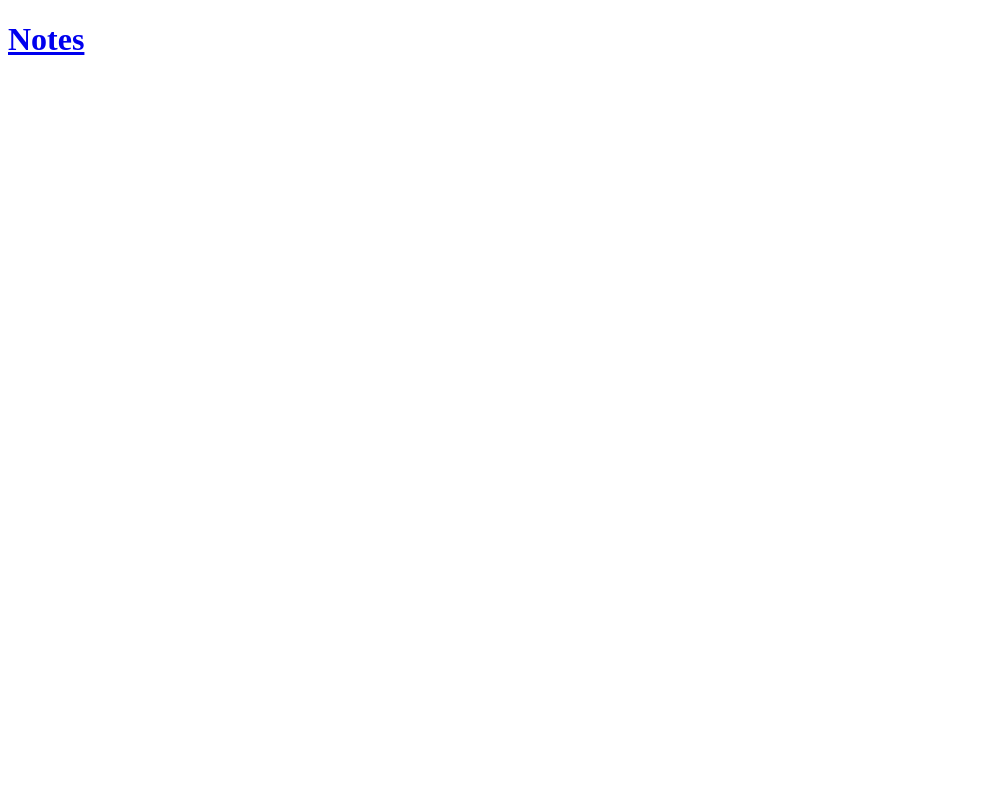
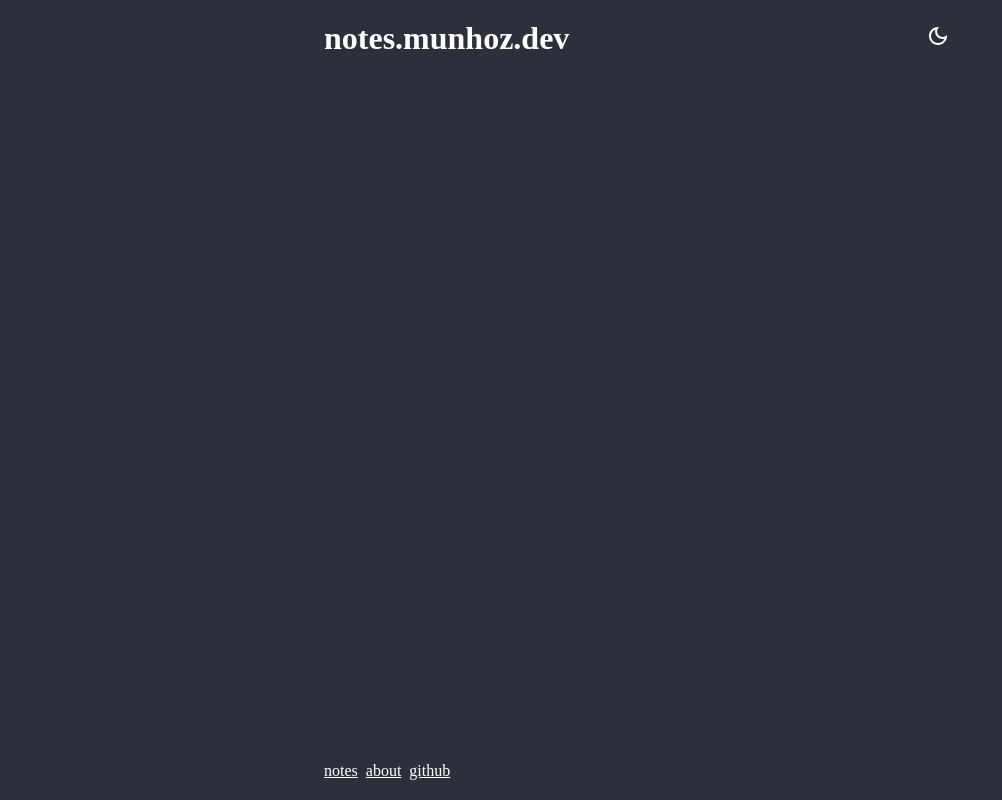
Before and after one commit to fnmunhoz/notes-gatsby-poc, a Gatsby site: page / in a window 1280 px wide. Shown: the whole page, without its empty margins (0-1002 px from the left). Built offline with nearby package versions, Linux system fonts and the light colour scheme; Gatsby itself is replaced by a stand-in of ours.

Commit message:
feat: add basic theme support (#5)
References:

https://www.joshwcomeau.com/blog/how-i-built-my-blog

https://epicreact.dev/css-variables

https://philipwalton.github.io/solved-by-flexbox/demos/sticky-footer

Icons:

https://fonts.google.com/icons

```diff
--- a/gatsby-config.js
+++ b/gatsby-config.js
@@ -1,6 +1,6 @@
 module.exports = {
   siteMetadata: {
-    title: `Notes`,
+    title: `notes.munhoz.dev`,
     description: `Felipe Munhoz's developer notes`,
     author: `Felipe Munhoz`,
     siteUrl: `https://notes.munhoz.dev`,
@@ -23,8 +23,8 @@ module.exports = {
         name: `Notes`,
         short_name: `Notes`,
         start_url: `/`,
-        background_color: `#663399`,
-        theme_color: `#663399`,
+        background_color: `#2b303b`,
+        theme_color: `#2b303b`,
         display: `minimal-ui`,
         icon: `src/images/logo.png`,
       },
--- a/package.json
+++ b/package.json
@@ -5,7 +5,10 @@
   "version": "1.0.0",
   "author": "Felipe Munhoz",
   "dependencies": {
+    "@emotion/react": "^11.4.1",
+    "@emotion/styled": "^11.3.0",
     "gatsby": "^3.11.1",
+    "gatsby-plugin-emotion": "^6.11.0",
     "gatsby-plugin-gatsby-cloud": "^2.11.0",
     "gatsby-plugin-image": "^1.11.0",
     "gatsby-plugin-manifest": "^3.11.0",
@@ -14,6 +17,7 @@
     "gatsby-plugin-sharp": "^3.11.0",
     "gatsby-source-filesystem": "^3.11.0",
     "gatsby-transformer-sharp": "^3.11.0",
+    "normalize.css": "^8.0.1",
     "react": "^17.0.1",
     "react-dom": "^17.0.1",
     "react-helmet": "^6.1.0"
--- /dev/null
+++ b/src/components/Footer.tsx
@@ -0,0 +1,26 @@
+import styled from "@emotion/styled"
+import { Link } from "gatsby"
+import React from "react"
+import theme from "../styles/theme"
+
+const Footer = () => {
+  return (
+    <Container>
+      <Link to="/">notes</Link>
+      <Link to="https://about.me/munhoz">about</Link>
+      <Link to="https://github.com/fnmunhoz">github</Link>
+    </Container>
+  )
+}
+
+const Container = styled.footer`
+  display: flex;
+  padding: 20px;
+
+  a {
+    color: ${theme.colors.primary};
+    padding-right: 8px;
+  }
+`
+
+export default Footer
--- a/src/components/Header.tsx
+++ b/src/components/Header.tsx
@@ -1,16 +1,32 @@
 import * as React from "react"
+import styled from "@emotion/styled"
 import { Link } from "gatsby"
+import theme from "../styles/theme"
+import ThemeToggler from "../styles/ThemeToggler"
 
 const Header = ({ siteTitle = `` }: { siteTitle: string }) => (
-  <header>
-    <div>
-      <h1>
-        <Link to="/">
-          {siteTitle}
-        </Link>
-      </h1>
-    </div>
-  </header>
+  <Container>
+    <h1>
+      <Link to="/">{siteTitle}</Link>
+    </h1>
+    <ThemeToggler />
+  </Container>
 )
 
+const Container = styled.header`
+  display: flex;
+  padding: 20px;
+
+  a {
+    text-decoration: none;
+    font-weight: bolder;
+    color: ${theme.colors.primary};
+  }
+
+  h1 {
+    flex: 1;
+    margin: 0;
+  }
+`
+
 export default Header
--- a/src/components/Layout.tsx
+++ b/src/components/Layout.tsx
@@ -5,12 +5,18 @@
  * See: https://www.gatsbyjs.com/docs/use-static-query/
  */
 
+import "normalize.css"
+import "../styles/vars.css"
+import theme from "../styles/theme"
 import * as React from "react"
+import styled from "@emotion/styled"
+import { Global, css } from "@emotion/react"
 import { useStaticQuery, graphql } from "gatsby"
 
 import Header from "./Header"
+import Footer from "./Footer"
 
-const Layout = ({ children }: { children: React.ReactNode}) => {
+const Layout = ({ children }: { children: React.ReactNode }) => {
   const data = useStaticQuery(graphql`
     query SiteTitleQuery {
       site {
@@ -23,12 +29,34 @@ const Layout = ({ children }: { children: React.ReactNode}) => {
 
   return (
     <>
-      <Header siteTitle={data.site.siteMetadata?.title} />
-      <div>
-        <main>{children}</main>
-      </div>
+      <Global
+        styles={css`
+          body {
+            color: ${theme.colors.primary};
+            background-color: ${theme.colors.background};
+          }
+        `}
+      />
+      <Container>
+        <Header siteTitle={data.site.siteMetadata?.title} />
+        <Content>{children}</Content>
+        <Footer />
+      </Container>
     </>
   )
 }
 
+const Container = styled.div`
+  display: flex;
+  flex-direction: column;
+  min-height: 100vh;
+  margin-left: auto;
+  margin-right: auto;
+  max-width: 42rem;
+`
+
+const Content = styled.main`
+  flex: 1;
+`
+
 export default Layout
--- /dev/null
+++ b/src/styles/ThemeToggler.tsx
@@ -0,0 +1,29 @@
+import * as React from "react"
+import { useEffect, useState } from "react"
+
+import light from "../images/light.svg"
+import dark from "../images/dark.svg"
+import styled from "@emotion/styled"
+
+const ThemeToggler = () => {
+  const [theme, setTheme] = useState("dark")
+  const nextTheme = theme === "light" ? "dark" : "light"
+
+  useEffect(() => {
+    document.body.dataset.theme = theme
+  }, [theme])
+
+  return (
+    <Button onClick={() => setTheme(nextTheme)}>
+      <img src={nextTheme === "light" ? dark : light} />
+    </Button>
+  )
+}
+
+const Button = styled.button`
+  border: 0;
+  background-color: transparent;
+  cursor: pointer;
+`
+
+export default ThemeToggler
--- /dev/null
+++ b/src/styles/theme.ts
@@ -0,0 +1,8 @@
+const theme = {
+  colors: {
+    primary: "var(--colors-primary)",
+    background: "var(--colors-background)",
+  },
+}
+
+export default theme
--- /dev/null
+++ b/src/styles/vars.css
@@ -0,0 +1,8 @@
+body[data-theme="light"] {
+  --colors-primary: hsl(222deg, 14%, 20%);
+  --colors-background: hsl(0deg, 0%, 100%);
+}
+body[data-theme="dark"] {
+  --colors-primary: hsl(0deg, 0%, 100%);
+  --colors-background: hsl(222deg, 15%, 20%);
+}
```
Also changed, not shown: src/images/dark.svg (added), src/images/light.svg (added), 1 other file.
